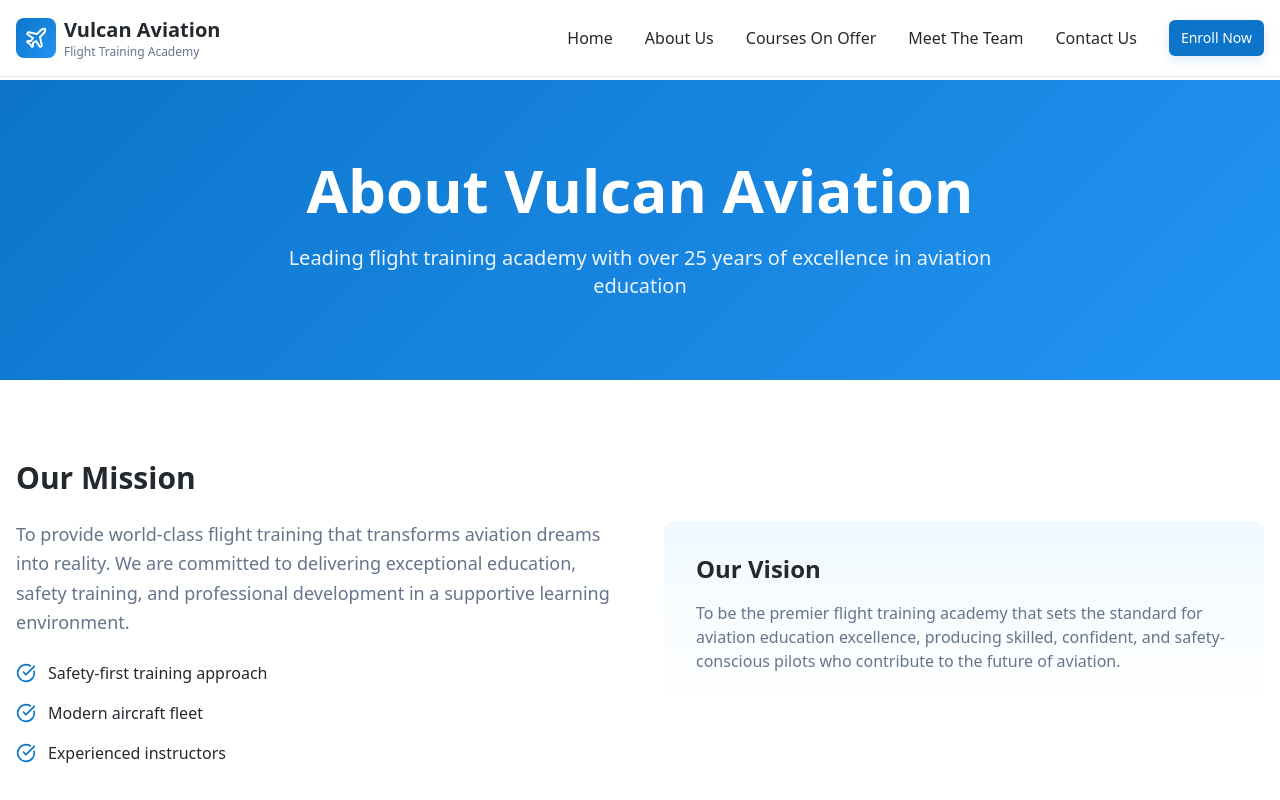
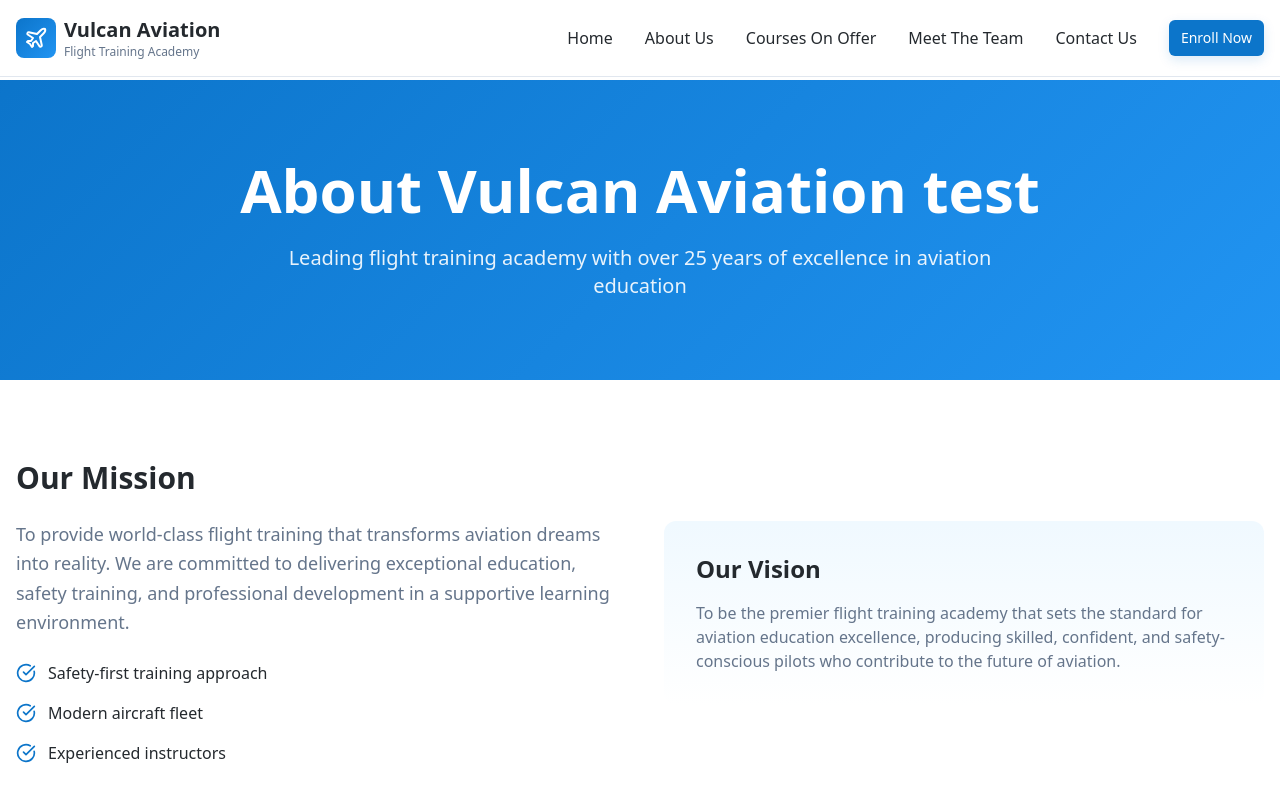
Before and after one commit to technology2025936/vulcan-sky-design, a React (Vite) app: page /about-us in a window 1280 px wide. Shown: the top 800 px of the page. Built offline with nearby package versions, Linux system fonts and the light colour scheme; the HTML template or start-up script is replaced by a standard one.

Commit message:
Manual edit: src/pages/AboutUs.tsx

```diff
--- a/src/pages/AboutUs.tsx
+++ b/src/pages/AboutUs.tsx
@@ -12,7 +12,7 @@ const AboutUs = () => {
         <section className="py-20 bg-gradient-hero">
           <div className="container mx-auto px-4 text-center">
             <h1 className="text-4xl md:text-6xl font-bold text-primary-foreground mb-6">
-              About Vulcan Aviation
+              About Vulcan Aviation test
             </h1>
             <p className="text-xl text-primary-foreground/90 max-w-3xl mx-auto">
               Leading flight training academy with over 25 years of excellence in aviation education
```
